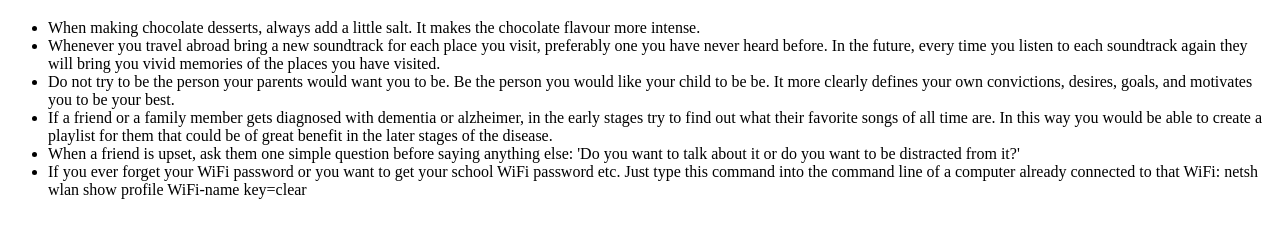
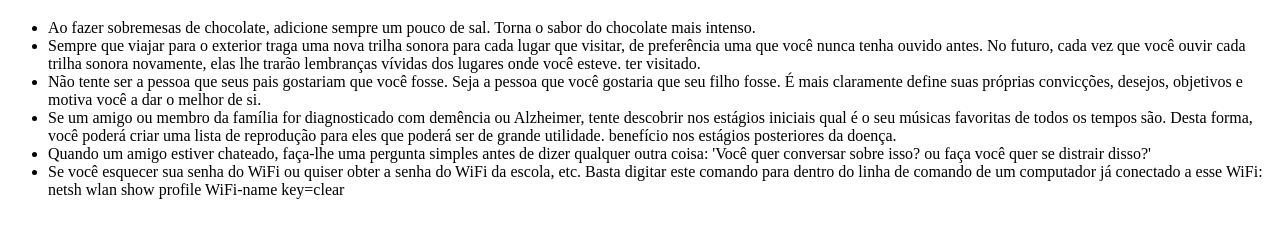
Before and after one commit to Joao-VictorCm/Secret-project, a website: page public/acesso.html in a window 1280 px wide. Shown: the part 61-298 px from the top of the page. Drawn offline with Linux system fonts and the light colour scheme.

```diff
--- a/index.js
+++ b/index.js
@@ -29,7 +29,7 @@
 
 app.use(acesso);
 
-// Servir o arquivo index.html
+
 app.get("/", (req, res) => {
   res.setHeader("Content-Type", "text/html"); // Força o tipo MIME para HTML
   res.removeHeader("Content-Disposition"); // Remove cabeçalhos que forçam download
@@ -44,7 +44,7 @@
   } else {
     res.setHeader("Content-Type", "text/html");
     res.removeHeader("Content-Disposition");
-    res.sendFile(path.join(__dirname, "public", "page.html"));
+    res.sendFile(path.join(__dirname, "public", "acessoNegado.html"));
   }
 });
 
--- a/public/acesso.html
+++ b/public/acesso.html
@@ -10,26 +10,26 @@
 <body>
   <h1>Secrets</h1>
   <ul>
-    <li>When making chocolate desserts, always add a little salt. It makes the chocolate flavour more intense.</li>
-    <li>Whenever you travel abroad bring a new soundtrack for each place you visit, preferably one you have never heard
-      before.
-      In the future, every time you listen to each soundtrack again they will bring you vivid memories of the places you
-      have
-      visited.</li>
-    <li>Do not try to be the person your parents would want you to be. Be the person you would like your child to be be.
-      It more
-      clearly
-      defines your own convictions, desires, goals, and motivates you to be your best.</li>
-    <li>If a friend or a family member gets diagnosed with dementia or alzheimer, in the early stages try to find out
-      what their
-      favorite songs of all time are. In this way you would be able to create a playlist for them that could be of great
-      benefit in the later stages of the disease.</li>
-    <li>When a friend is upset, ask them one simple question before saying anything else: 'Do you want to talk about it
-      or do
-      you want to be distracted from it?'</li>
-    <li>If you ever forget your WiFi password or you want to get your school WiFi password etc. Just type this command
-      into the
-      command line of a computer already connected to that WiFi: netsh wlan show profile WiFi-name key=clear</li>
+    <li>Ao fazer sobremesas de chocolate, adicione sempre um pouco de sal. Torna o sabor do chocolate mais intenso.</li>
+    <li>Sempre que viajar para o exterior traga uma nova trilha sonora para cada lugar que visitar, de preferência uma que você nunca tenha ouvido
+      antes.
+      No futuro, cada vez que você ouvir cada trilha sonora novamente, elas lhe trarão lembranças vívidas dos lugares onde você esteve.
+      ter
+      visitado.</li>
+    <li>Não tente ser a pessoa que seus pais gostariam que você fosse. Seja a pessoa que você gostaria que seu filho fosse.
+      É mais
+      claramente
+      define suas próprias convicções, desejos, objetivos e motiva você a dar o melhor de si.</li>
+    <li>Se um amigo ou membro da família for diagnosticado com demência ou Alzheimer, tente descobrir nos estágios iniciais
+      qual é o seu
+      músicas favoritas de todos os tempos são. Desta forma, você poderá criar uma lista de reprodução para eles que poderá ser de grande utilidade.
+      benefício nos estágios posteriores da doença.</li>
+    <li>Quando um amigo estiver chateado, faça-lhe uma pergunta simples antes de dizer qualquer outra coisa: 'Você quer conversar sobre isso?
+      ou faça
+      você quer se distrair disso?'</li>
+    <li>Se você esquecer sua senha do WiFi ou quiser obter a senha do WiFi da escola, etc. Basta digitar este comando
+      para dentro do
+      linha de comando de um computador já conectado a esse WiFi: netsh wlan show profile WiFi-name key=clear</li>
   </ul>
 
 </body>
```
Also changed, not shown: public/acessoNegado.html (added, +12 -0 lines), public/acessonegado.html (deleted).
